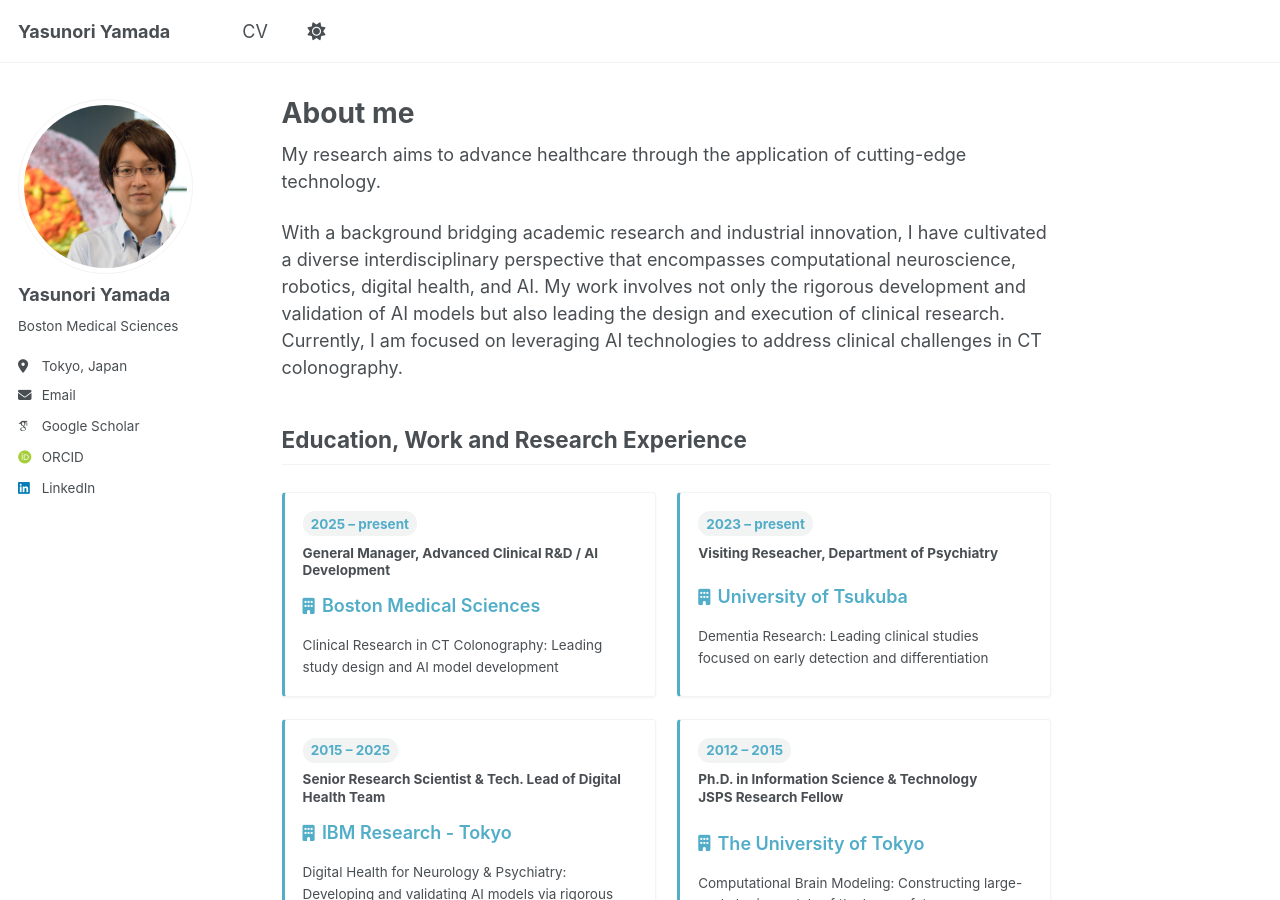
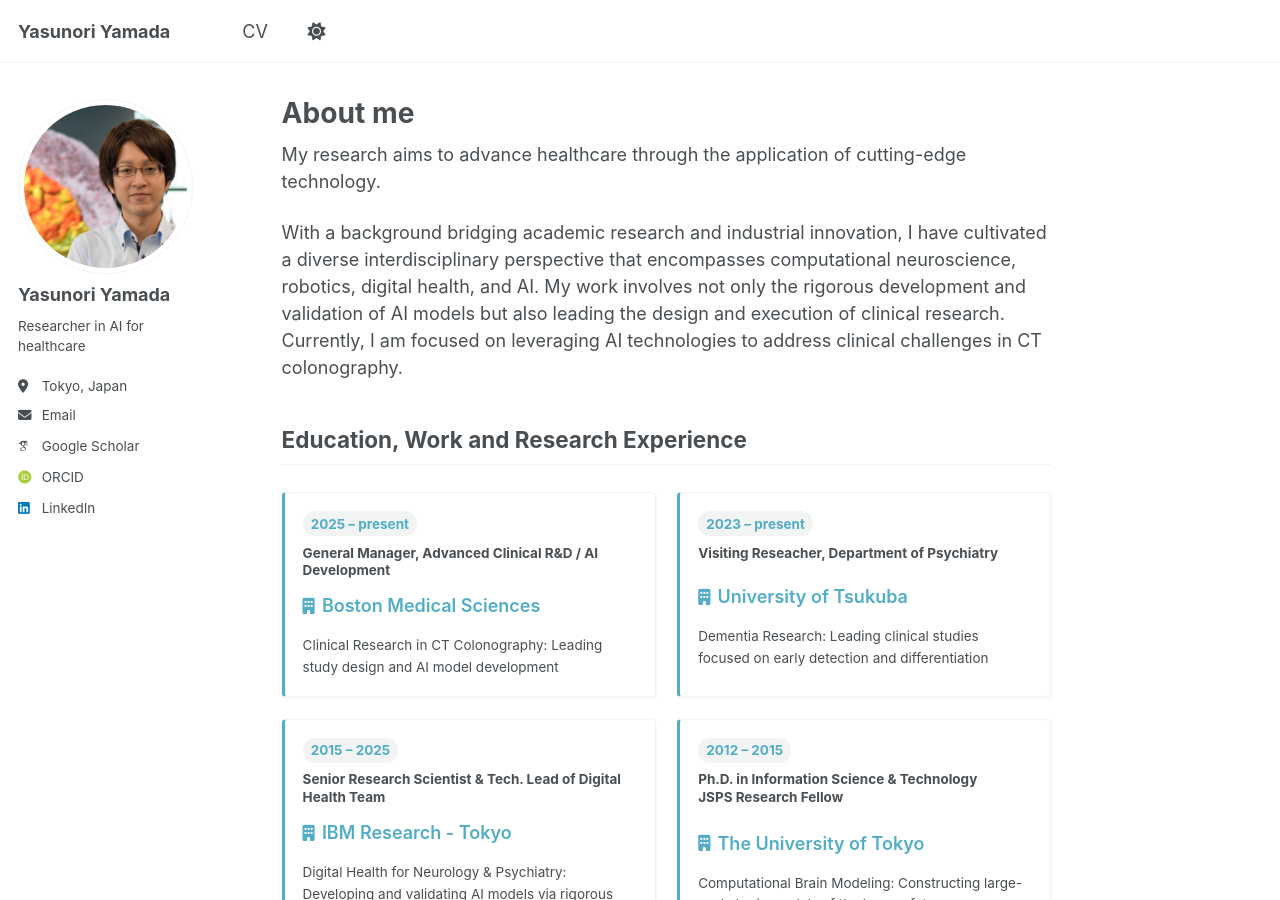
Before and after one commit to Yasunori-Yamada/yasunori-yamada.github.io, a Jekyll site: the page built from _pages/about.md, in a window 1280 px wide and 900 px high. Built offline with Jekyll 4.4.1, drawn with Linux system fonts in a browser that asks for light colours; some web fonts are replaced; a script bundle is joined from its source files by our own code; library files that are not in the unit come from our copies; some of the changed lines change nothing that is shown.

Commit message:
update config & seo

```diff
--- a/_config.yml
+++ b/_config.yml
@@ -12,7 +12,7 @@
 title                    : "Yasunori Yamada"
 title_separator          : "-"
 name                     : &name "Yasunori Yamada"
-description              : &description "personal description"   # Update this with a general description of your site, this is the default if not overridden by a page
+description              : &description "Yasunori Yamada is a researcher in AI for healthcare, currently leading R&D on AI-based polyp detection in CT colonography and clinical trials for medical device approval at Boston Medical Sciences. Previously a Senior Research Scientist at IBM Research - Tokyo, working on digital health for neurology and psychiatry."
 url                      : https://yasunori-yamada.github.io # The base hostname & protocol for your site e.g. "https://[your GitHub username].github.io",
                                                            # or if you already have some other page hosted on Github then use "https://[your GitHub username].github.io/[Your Repo Name]"
 baseurl                  : "" # the subpath of your site, e.g. "/blog"
@@ -26,7 +26,7 @@
   avatar           : "YasunoriYamada.png"
   name             : "Yasunori Yamada"
   pronouns         : # example: "she/her"
-  bio              : "Boston Medical Sciences"
+  bio              : "Researcher in AI for healthcare"
   location         : "Tokyo, Japan"
   employer         : #"Red Brick University"
   uri              : # URL
@@ -143,14 +143,17 @@
   username               :
   app_id                 :
   publisher              :
-og_image                 :  # Social media default site image
-og_description           :  # Social media default site image description
+og_image                 : "YasunoriYamada.png"  # Social media default site image
+og_description           : *description           # Social media default site image description
 # For specifying social profiles
 # - https://developers.google.com/structured-data/customize/social-profiles
 social:
-  type                   : # Person or Organization (defaults to Person)
-  name                   : # If the user or organization name differs from the site's name
+  type                   : "Person"
+  name                   : "Yasunori Yamada"
   links: # An array of links to social media profiles
+    - "https://scholar.google.com/citations?user=ri_w15gAAAAJ&hl=ja"
+    - "https://orcid.org/0000-0003-3333-4368"
+    - "https://www.linkedin.com/in/yasunori-yamada-b344b0219"
 
 
 # Analytics
--- a/_includes/seo.html
+++ b/_includes/seo.html
@@ -7,7 +7,7 @@
 {% assign seo_url = seo_url | default: site.github.url %}
 
 {% if page.title %}
-  {% assign seo_title = page.title | append: " " | append: site.title_separator | append: " " | append: site.title %}
+  {% assign seo_title = site.title | append: " " | append: site.title_separator | append: " " | append: page.title %}
 {% endif %}
 
 {% if seo_title %}
@@ -115,7 +115,7 @@
 <!-- Open Graph protocol data (https://ogp.me/), used by social media -->
 <meta property="og:locale" content="{{ site.locale | default: "en" }}">
 <meta property="og:site_name" content="{{ site.title }}">
-<meta property="og:title" content="{{ page.title | default: site.title | markdownify | strip_html | strip_newlines | escape_once }}">
+<meta property="og:title" content="{{ seo_title | default: site.title }}">
 {% if page.date %}
   <meta property="og:type" content="article">
 {% endif %}
@@ -143,5 +143,7 @@
   <meta property="og:image" content="{% if page.header.image contains "://" %}{{ page.header.image }}{% else %}{{ page.header.image | prepend: "/images/" | prepend: base_path }}{% endif %}">
 {% elsif page.header.overlay_image %}
   <meta property="og:image" content="{% if page.header.overlay_image contains "://" %}{{ page.header.overlay_image }}{% else %}{{ page.header.overlay_image | prepend: "/images/" | prepend: base_path }}{% endif %}">
+{% elsif site.og_image %}
+  <meta property="og:image" content="{{ site.og_image | prepend: "/images/" | prepend: base_path }}">
 {% endif %}
 <!-- end Open Graph protocol -->
```
Also changed, not shown: 1 other file.
